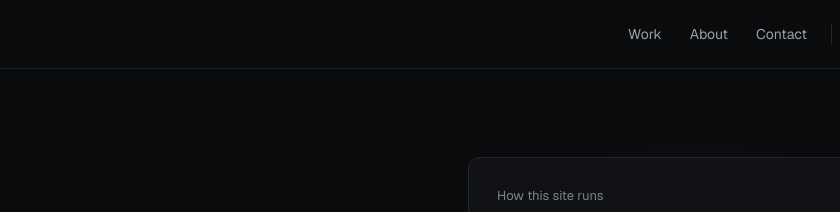
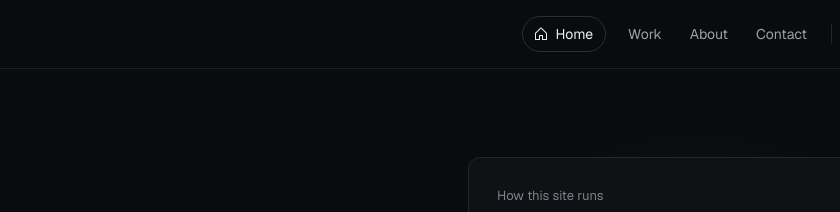
Before and after one commit to Bryanspeed03/beginn-site, a plain HTML site: page work/index.html in a window 1280 px wide. Shown: the top 212 px of the page, 260-1100 px from the left. Drawn offline with nearby package versions, Linux system fonts and the light colour scheme.

Commit message:
Work page: add Home button to nav
Co-Authored-By: Claude Opus 5.5 <noreply@anthropic.com>
Claude-Session: https://claude.ai/code/session_01TpozCZSSz5jLqJTp7AzamU

```diff
--- a/work/index.html
+++ b/work/index.html
@@ -63,6 +63,9 @@
     .nav-right { display: flex; align-items: center; gap: 4px; font-size: 14px; }
     .nav-link { color: var(--muted); text-decoration: none; padding: 8px 12px; border-radius: 10px; transition: color 150ms ease, background-color 150ms ease; }
     .nav-link:hover { color: var(--text); background: #16191D; }
+    .nav-home { display: inline-flex; align-items: center; gap: 6px; height: 36px; padding: 0 12px 0 10px; margin-right: 6px; border: 1px solid var(--border-strong); border-radius: 999px; color: var(--text); text-decoration: none; font-size: 14px; transition: border-color 150ms ease, background-color 150ms ease; }
+    .nav-home:hover { border-color: #4A515A; background: #16191D; }
+    .nav-home svg { width: 16px; height: 16px; }
     .nav-sep { width: 1px; height: 20px; background: var(--border); margin: 0 8px; }
     .icon-btn { width: 40px; height: 40px; border-radius: 10px; display: inline-flex; align-items: center; justify-content: center; color: var(--muted); transition: color 150ms ease, background-color 150ms ease, transform 150ms var(--ease); }
     .icon-btn:hover { color: var(--text); background: #16191D; transform: translateY(-1px); }
@@ -215,6 +218,7 @@
     <div class="wrap">
       <a class="brand" href="/"><img src="/assets/logo-work.svg" alt="">Bryan Davila</a>
       <div class="nav-right">
+        <a class="nav-home" href="/"><svg viewBox="0 0 256 256" fill="currentColor" aria-hidden="true"><path d="M219.31,108.68l-80-80a16,16,0,0,0-22.62,0l-80,80A15.87,15.87,0,0,0,32,120v96a8,8,0,0,0,8,8h64a8,8,0,0,0,8-8V160h32v56a8,8,0,0,0,8,8h64a8,8,0,0,0,8-8V120A15.87,15.87,0,0,0,219.31,108.68ZM208,208H160V152a8,8,0,0,0-8-8H104a8,8,0,0,0-8,8v56H48V120l80-80,80,80Z"/></svg>Home</a>
         <a class="nav-link" href="#work">Work</a>
         <a class="nav-link" href="#about">About</a>
         <a class="nav-link" href="#contact">Contact</a>
```
